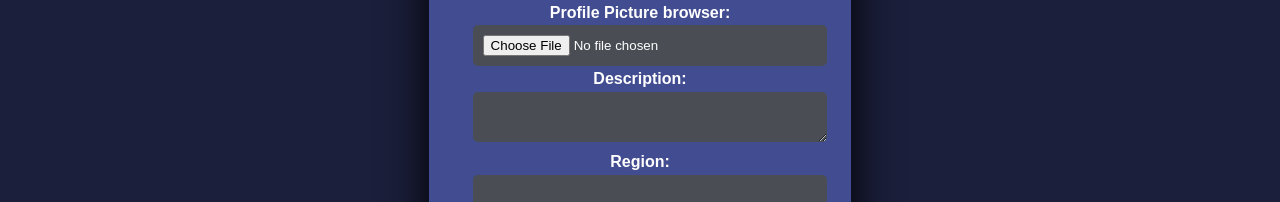
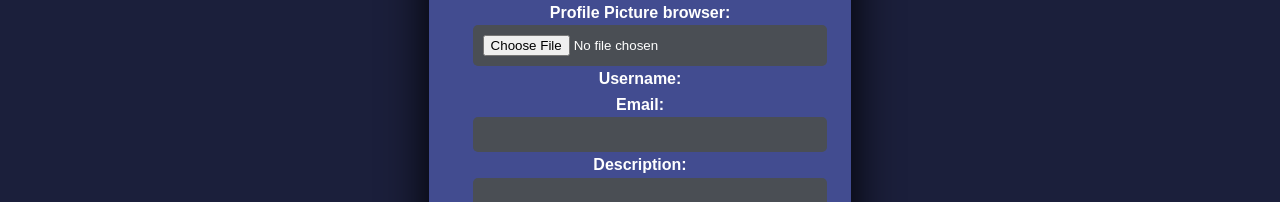
Before and after one commit to Frebbers/GameTogether-FrontEnd, a React (Vite) app in the folder frontend/: page /edit-profile in a window 1280 px wide. Shown: the part 590-792 px from the top of the page. Built offline with nearby package versions, Linux system fonts and the light colour scheme; no server answers.

Commit message:
Adjustment to ".group-post"

```diff
--- a/frontend/src/groups/groups.css
+++ b/frontend/src/groups/groups.css
@@ -1,9 +1,12 @@
 .group-post {
     background-color: #2e3565;
-    width: 90%;
+    width: 98%;
     padding: 2%;
     border-radius: 1rem;
     margin-bottom: 5%;
+    display: flex;
+    flex-direction: column;
+    align-items: center;
 }
 
 .group-post-header {
--- a/frontend/src/profile/EditProfilePage.jsx
+++ b/frontend/src/profile/EditProfilePage.jsx
@@ -6,9 +6,11 @@ import { useState } from 'react';
         const EditProfilePage = () => {
             const location = useLocation();
             const navigate = useNavigate();
-            const { region, profilePicture, description } = location.state || {};
+            const { region, profilePicture, description, username, email } = location.state || {};
 
             const [formData, setFormData] = useState({
+                username: username || "",
+                email: email || "",
                 region: region || "",
                 profilePicture: profilePicture || "",
                 description: description || ""
@@ -56,6 +58,14 @@ import { useState } from 'react';
                             onChange={handleChange} />
                         </label>
                         <label>
+                            Username:
+                            <div value={formData.username} onChange={handleChange} />
+                        </label>
+                        <label>
+                            Email:
+                            <input type="email" name="email" value={formData.email} onChange={handleChange} />
+                        </label>
+                        <label>
                             Description:
                             <textarea name="description" value={formData.description} onChange={handleChange} />
                         </label>
```
